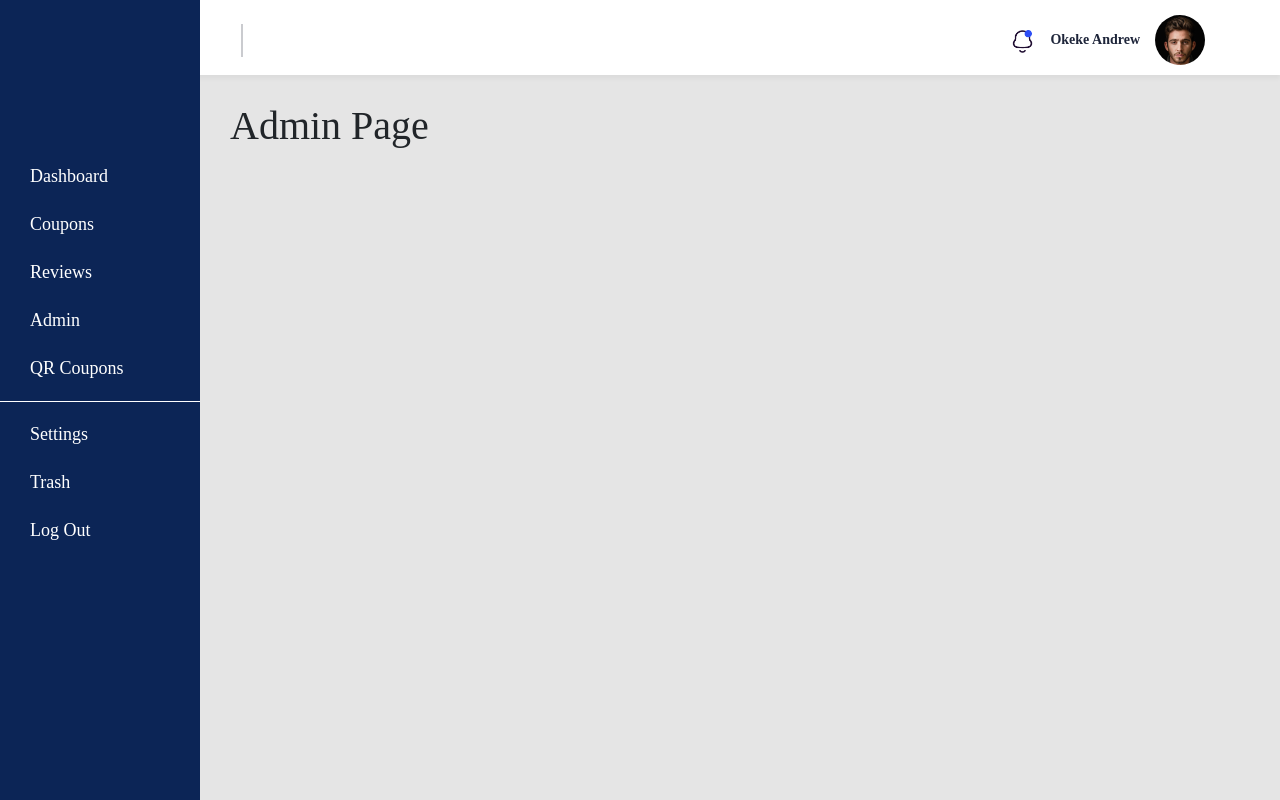
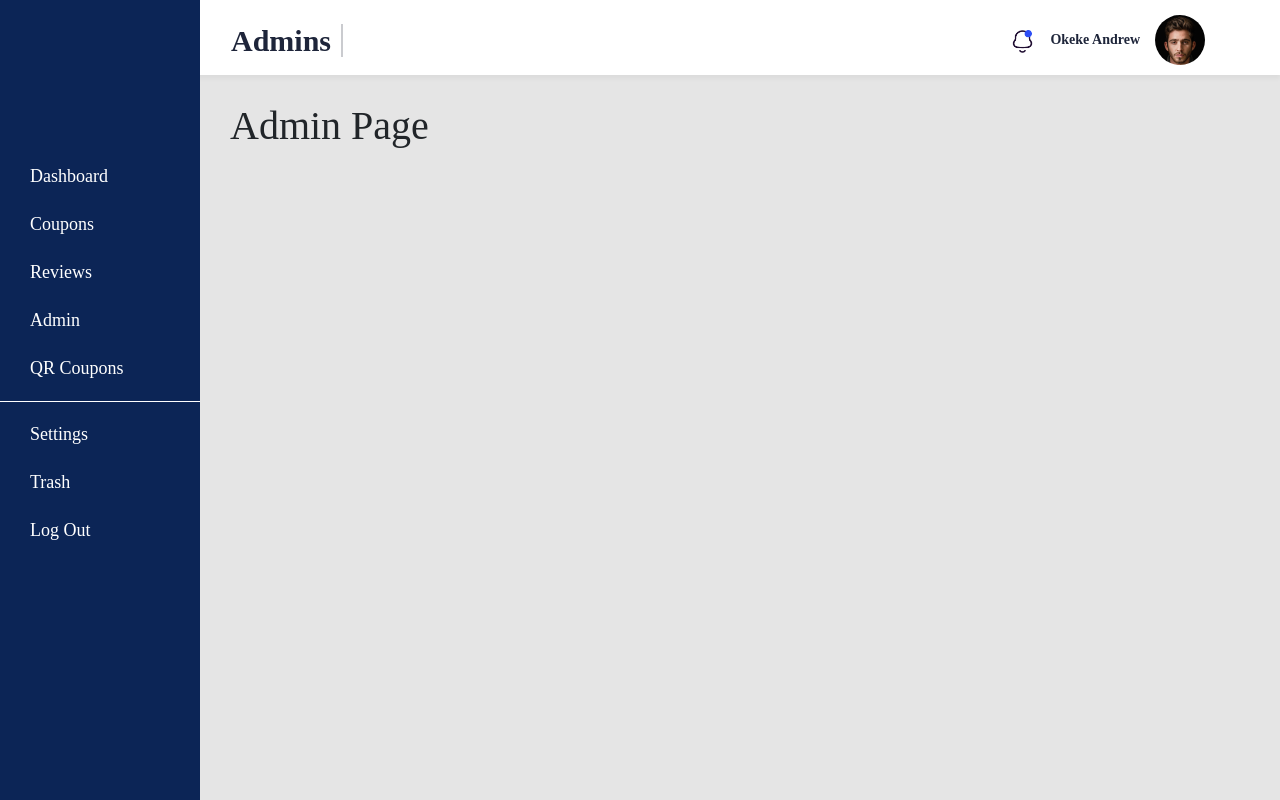
Before and after one commit to codeuiandy/tokenfy, a React (Create React App) app: page /admin in a window 1280 px wide. Built offline with nearby package versions, Linux system fonts and the light colour scheme.

Commit message:
Added more options to the Navbar Header

```diff
--- a/src/Components/Layout/navbar.jsx
+++ b/src/Components/Layout/navbar.jsx
@@ -18,6 +18,7 @@ export const  Navbar=(props)=> {
               {locat === '/cupons'?'Coupon':""}
               {locat === '/create_cupons'?'Coupon':""}
               {locat === '/qrcoupons'?'QR Coupons':""}
+              {locat === '/admin'?'Admins':""}
             </span>
             <span>
               {locat === '/cupons'?'Create Coupon':""}
```
